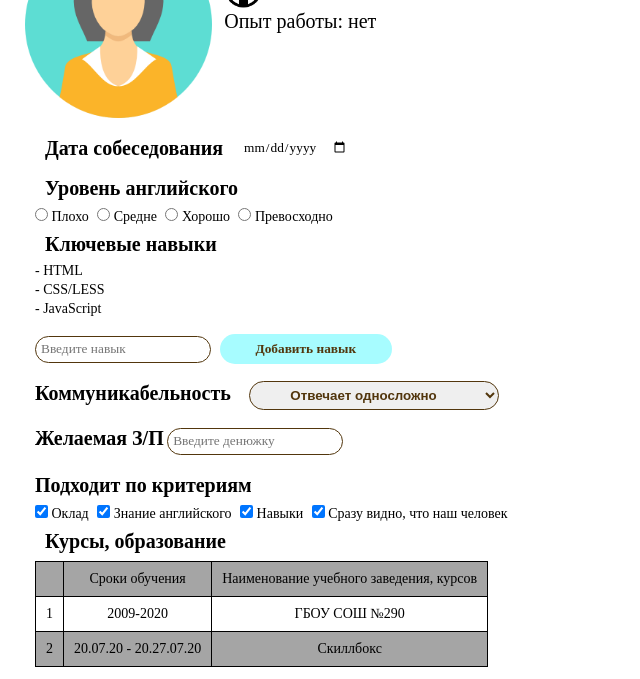
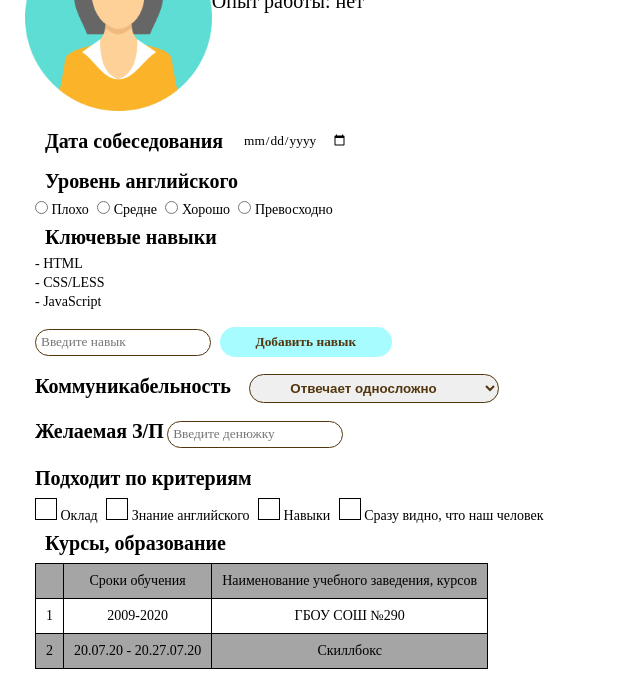
Before and after one commit to PolinaRudich/start, a plain HTML site: page index.html in a window 1280 px wide. Shown: the part 122-801 px from the top of the page, without its empty margins (0-640 px from the left). Drawn offline with Linux system fonts and the light colour scheme.

Commit message:
added style for checkboxes

```diff
--- a/css/style.css
+++ b/css/style.css
@@ -89,9 +89,7 @@
 width: 15%;
 height: 15%;
 }
-.container{
-  margin: 1%;
-}
+
 
 /* PROFILE*/
 
@@ -129,6 +127,51 @@ h4{
 height: 15px;
 border:1px solid rgb(82, 54, 13);
 border-radius: 37px;
+}
+
+
+.list{
+opacity: 1;
+
+}
+.ic{
+
+ margin-left:-19px;
+ width: 15px;
+}
+.labelSalary{
+
+}
+.checkboxSalary{
+display: none;
+
+}
+.fakeSalary{
+display: inline-block;
+width: 20px;
+height: 20px;
+border:1px solid black;
+position: relative;
+}
+.fakeSalary::before{
+content: "";
+position: absolute;
+display: block;
+top: 50%;
+background-color: black;
+left: 50%;
+transform: translate(-50%, -50%);
+height: 10px;
+width: 10px;
+background-color: black;
+opacity: 0;
+}
+.checkboxSalary:checked + .fakeSalary::before{
+opacity: 1;
+}
+
+.textSalary{
+
 }
 .button_addNewSkill{
  border-radius: 37px;
--- a/index.html
+++ b/index.html
@@ -5,13 +5,16 @@
     <meta http-equiv="X-UA-Compatible" content="IE=edge">
     <meta name="viewport" content="width=device-width, initial-scale=1.0">
     <link rel="stylesheet" href="css/style.css">
+    <base href="#">
     <title>Form</title>
 </head>
 <body>
     <div class="wrapper">
+        <article>
     <header class="header">
         <h1 class="title">Вакансия: Junior Frontend Developer</h1>
     </header>
+</article>
     <main class="page">
         <div class="main-profile">
             <div class="main-info" >
@@ -30,28 +33,32 @@
             </div>
         </div>
         <div class="profile">
-            <form action="">
+            <form action="" name="infoAboutCandidate">
             <div class="date">
                 <h3>Дата собеседования</h3>
-                <input class="date-picker" type="date" id="date" name="date_interview">
+                <input class="date-picker" type="date" id="date" name="date_interview" >
             </div>
             <div class="en-lvl">
                 <h3>Уровень английского</h3>
                 <div class="inputs">
                 <input type="radio" id="bad"
-                name="grade" value="bad">
+                name="grade" value="bad" onMouseDown="this.isChecked=this.checked;"
+                onClick="this.checked=!this.isChecked;">
                <label for="bad">Плохо</label>
 
                <input type="radio" id="middle"
-                name="grade" value="middle">
+                name="grade" value="middle" onMouseDown="this.isChecked=this.checked;"
+                onClick="this.checked=!this.isChecked;">
                <label for="middle">Средне</label>
 
                <input type="radio" id="good"
-                name="grade" value="good">
+                name="grade" value="good" onMouseDown="this.isChecked=this.checked;"
+                onClick="this.checked=!this.isChecked;">
                <label for="good">Хорошо</label>
 
                <input type="radio" id="excellent"
-               name="grade" value="excellent">
+               name="grade" value="excellent" onMouseDown="this.isChecked=this.checked;"
+               onClick="this.checked=!this.isChecked;">
               <label for="excellent">Превосходно</label>
             </div>
             </div>
@@ -62,7 +69,7 @@
                     <li>- CSS/LESS</li>
                     <li>- JavaScript</li>
                 </ul>
-                <input class="textBox_skill" maxlength="20" id="textbox_skill" placeholder="Введите навык">
+                <input class="textBox_skill" maxlength="20" id="textbox_skill" placeholder="Введите навык" required>
                 <button class="button_addNewSkill" type="submit">Добавить навык</button>
             </div>
 
@@ -82,15 +89,28 @@
 
             <h4>Подходит по критериям</h4>
             <div>
-            <input type="checkbox" checked id="salary" name="salary">
-            <label for="salary">Оклад</label>
 
-            <input type="checkbox" checked id="english_knowledge" name="english_knowledge">
-            <label for="english_knowledge">Знание английского</label>
-            <input type="checkbox" checked id="skill" name="skill">
-            <label for="skill">Навыки</label>
-            <input type="checkbox" checked id="our_person" name="our_person">
-            <label for="our_person">Сразу видно, что наш человек</label>
+
+            <label class="labelSalary">
+                <input class="checkboxSalary" type="checkbox" name="salary"  >
+                <span class="fakeSalary"></span>
+                <span class="textSalary">Оклад</span>
+            </label>
+            <label class="labelSalary">
+                <input class="checkboxSalary" type="checkbox" name="salary"  >
+                <span class="fakeSalary"></span>
+                <span class="textSalary">Знание английского</span>
+            </label>
+            <label class="labelSalary">
+                <input class="checkboxSalary" type="checkbox" name="salary"  >
+                <span class="fakeSalary"></span>
+                <span class="textSalary">Навыки</span>
+            </label>
+            <label class="labelSalary">
+                <input class="checkboxSalary" type="checkbox" name="salary"  >
+                <span class="fakeSalary"></span>
+                <span class="textSalary">Сразу видно, что наш человек</span>
+            </label>
         </div>
         </form>
             <h3>Курсы, образование</h3>
```
Also changed, not shown: images/redicon.jpg (added). Lines whose indentation alone changed are shown as unchanged.
